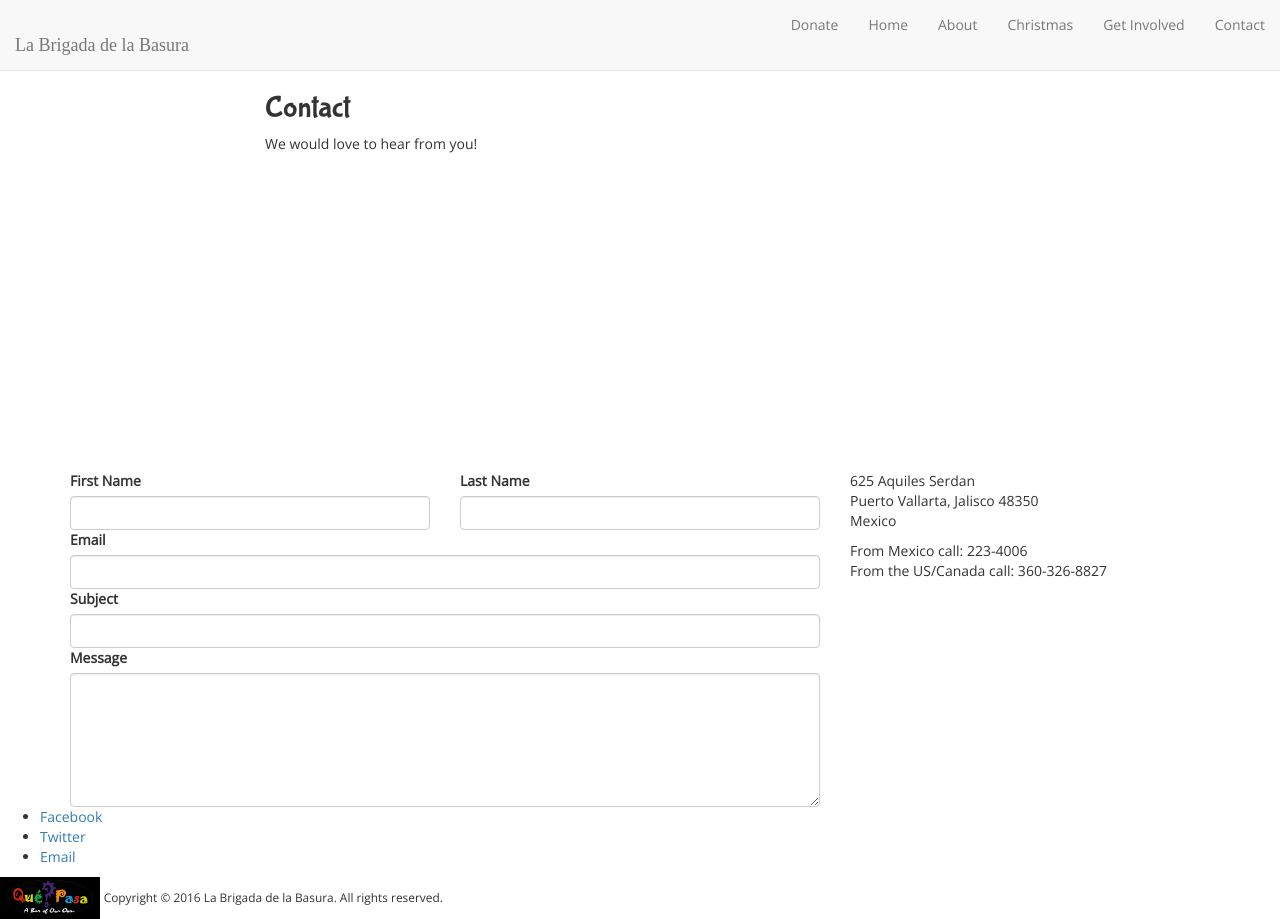
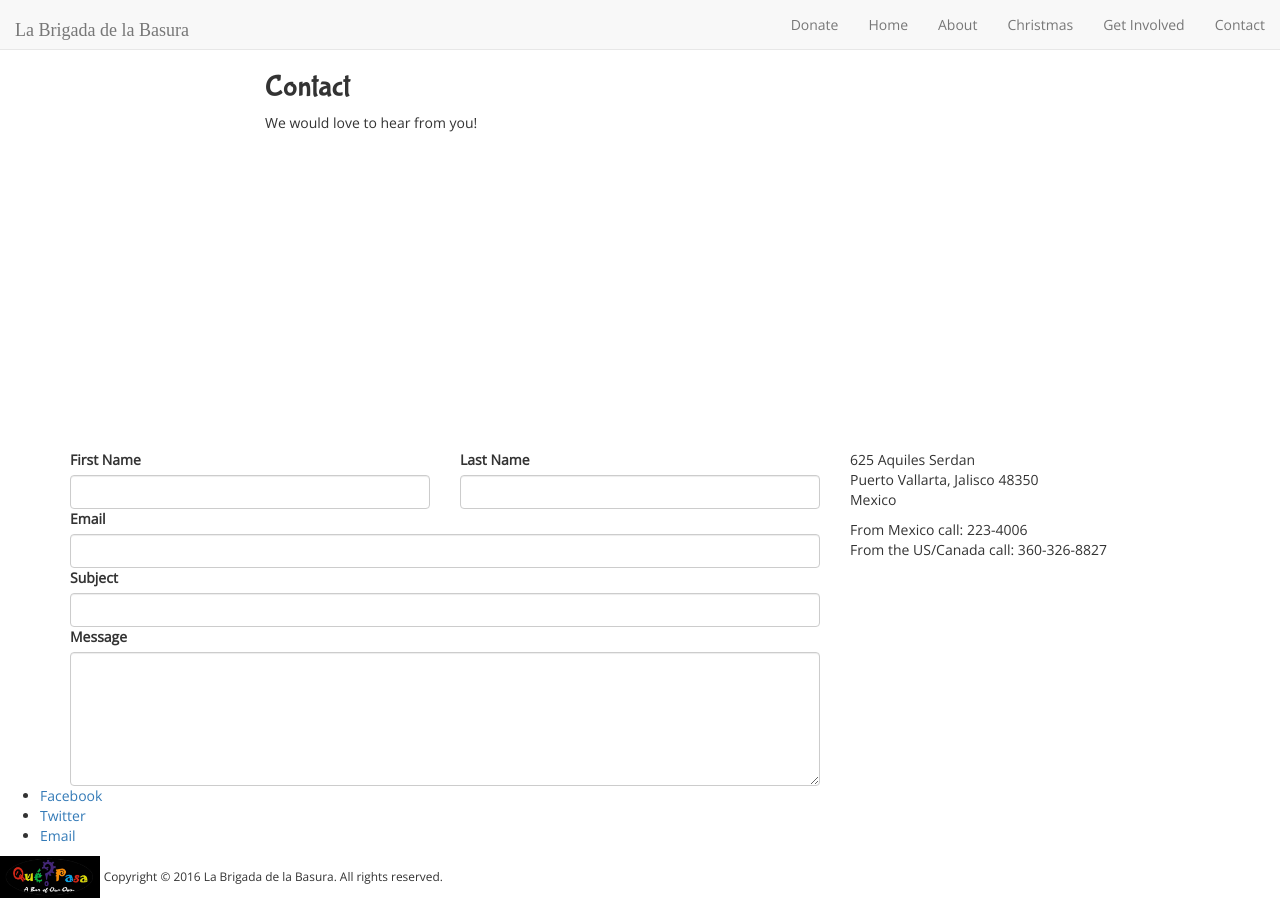
Before and after one commit to rgylling/TrashBrigade, a Jekyll site: the page built from contact.html, in a window 1280 px wide. Built offline with Jekyll 4.4.1, drawn with Linux system fonts in a browser that asks for light colours; nearby versions of some CDN libraries; some web fonts are replaced.

Commit message:
fixed header issue

```diff
--- a/_includes/header.html
+++ b/_includes/header.html
@@ -1,4 +1,5 @@
 <header>
+
   <nav class="navbar navbar-default navbar-fixed-top">
     <div class="container-fluid">
       <div class="navbar-header">
@@ -8,7 +9,7 @@
           <span class="icon-bar"></span>
           <span class="icon-bar"></span>
         </button>
-        <h1><a class="navbar-brand" href="/index.html">La Brigada de la Basura</a></h1>
+     <h1><a class="navbar-brand" href="/index.html">La Brigada de la Basura</a></h1>
       </div>
 <div class="collapse navbar-collapse" id="bs-example-navbar-collapse-1">
     <ul class="nav navbar-nav navbar-right">
--- a/css/brigada.css
+++ b/css/brigada.css
@@ -2,11 +2,23 @@
 
 body {
   font-family: 'Open Sans', sans-serif;
-  padding-top: 71px;
+  padding-top: 50px;
 }
 
 .h2, .h3, .h4, .h5, .h6,h2, h3, h4, h5, h6 {
   font-family: 'Bubblegum Sans', cursive;
+}
+
+.navbar-brand {
+  padding: 0 15px 0 15px;
+}
+
+.navbar-header {
+  height:50px;
+}
+
+nav {
+  max-height:50px;
 }
 
 .h1, h1 {
```
